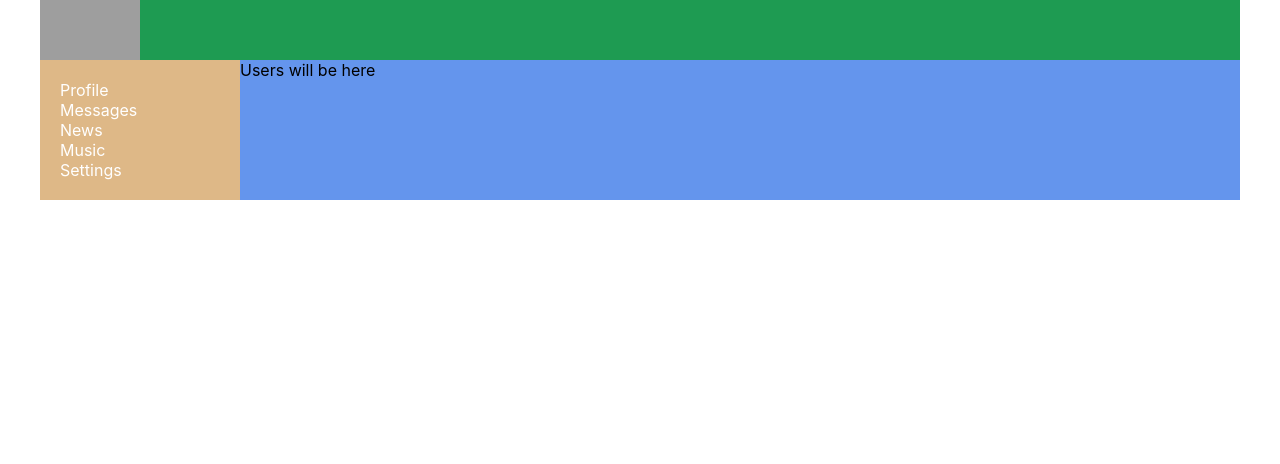
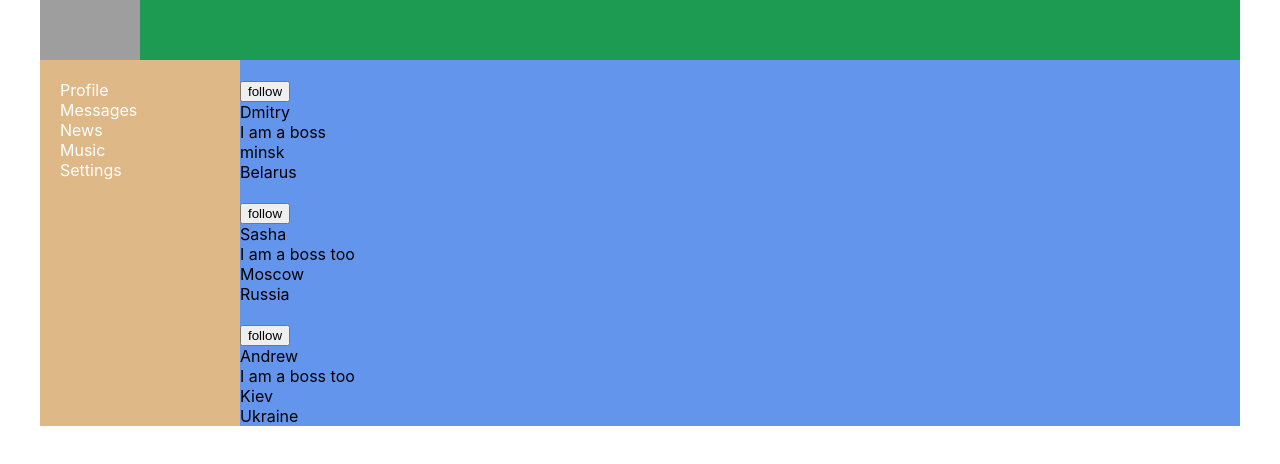
Before and after one commit to kingov-alexey/it-kamasutra, a React (Create React App) app in the folder way-of-samuray/: page /users in a window 1280 px wide. Shown: the top 464 px of the page. Built offline with nearby package versions, Linux system fonts and the light colour scheme; grey boxes are pictures that could not be loaded.

Commit message:
49 no finish. stoped 46:00

```diff
--- a/way-of-samuray/src/componets/Users/Users.jsx
+++ b/way-of-samuray/src/componets/Users/Users.jsx
@@ -1,9 +1,33 @@
 import React from "react";
 
-const Users = ()=>{
+const Users = (props)=>{
     return (
         <div>
-            Users will be here
+           {
+
+props.users.map(u => <div>
+<span>
+    <div><img src="" alt="" /></div>
+    <div>
+        <button> follow</button>
+    </div>
+</span>
+<span>
+<span>
+    <div>{u.fullName}</div> <div>{u.status}</div>
+</span>
+<span>
+    <div>{u.location.city}</div> <div>{u.location.country}</div>
+</span>
+
+</span>
+
+</div>)
+
+
+
+
+   }
 
         </div>
     )
```
